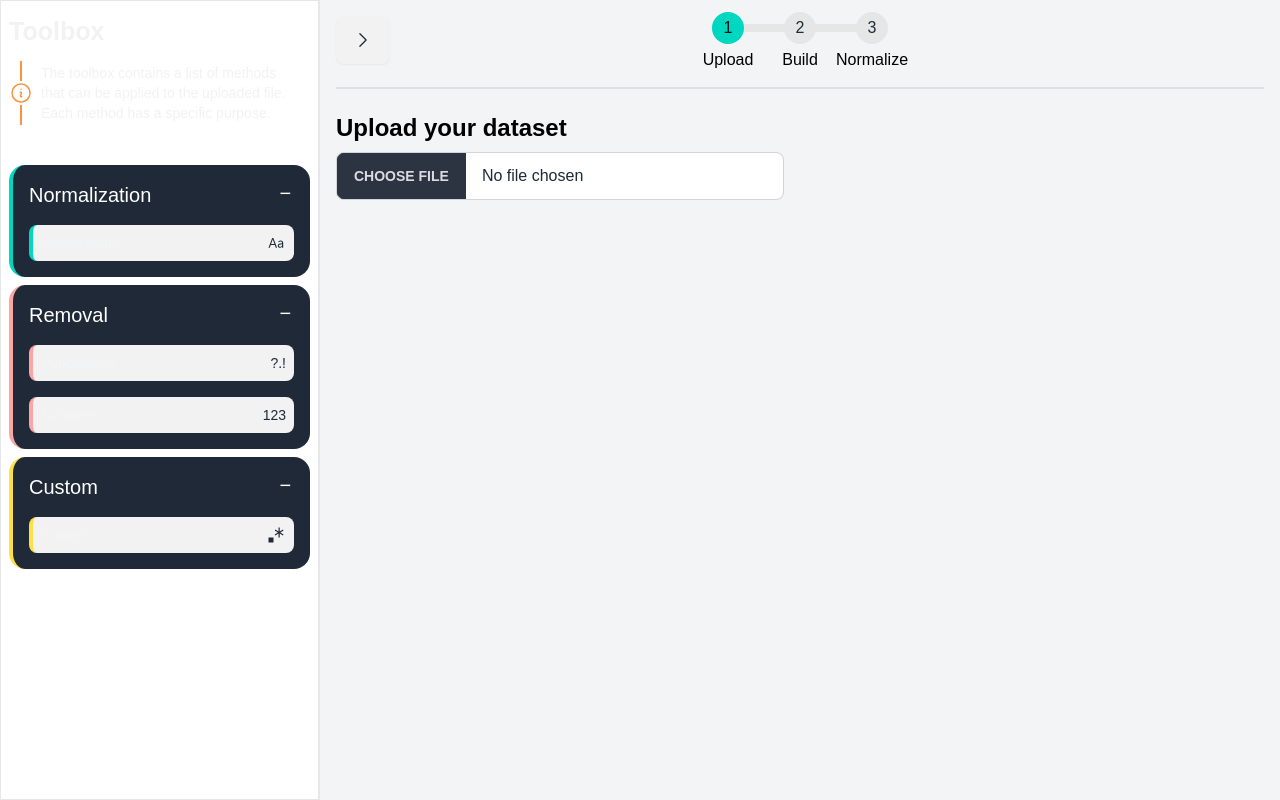
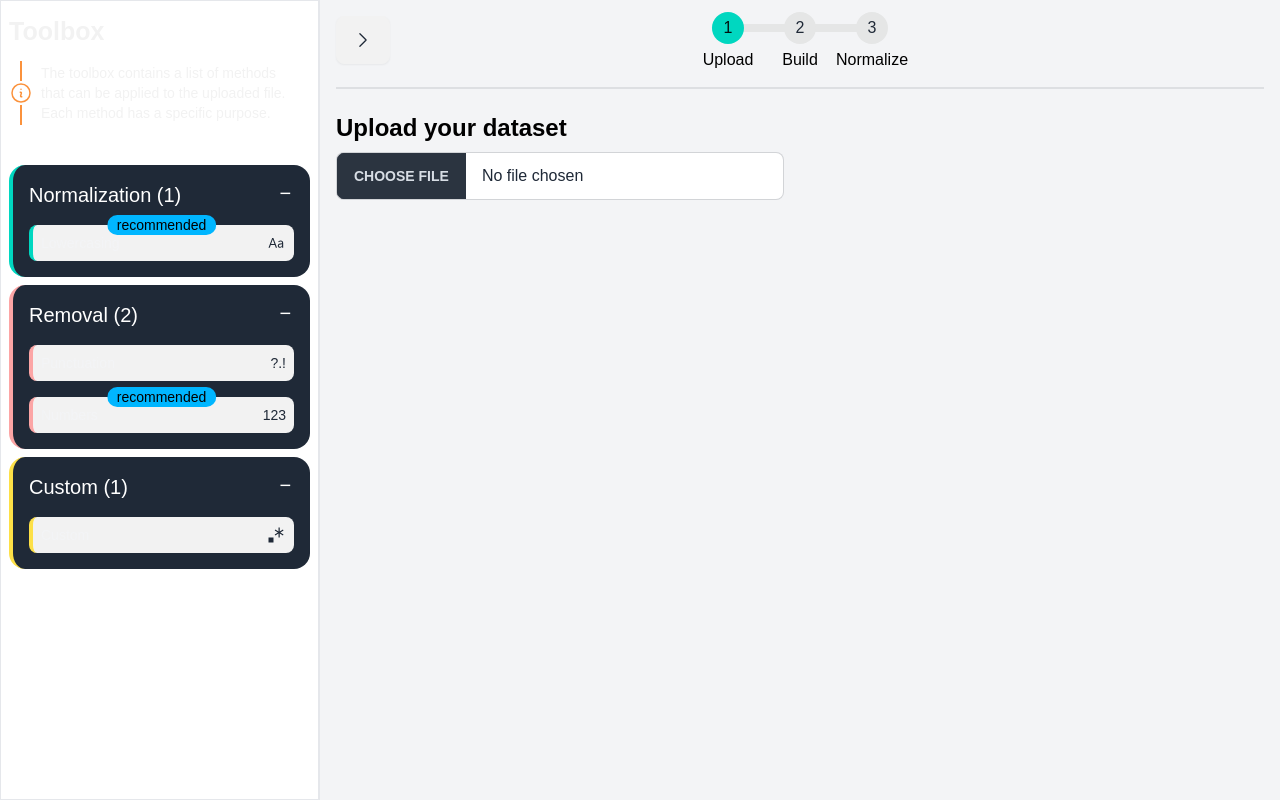
Before and after one commit to 0xbalazstoth/datveez, a Next.js app: page /builder in a window 1280 px wide. Built offline with nearby package versions, Linux system fonts and the light colour scheme.

Commit message:
Added recommended indicator for toolbox items

```diff
--- a/app/builder/page.tsx
+++ b/app/builder/page.tsx
@@ -121,7 +121,7 @@ const StepsPageContent = (props: StepsPageProps) => {
           <div className="flex flex-col gap-2 mt-10">
             <ToolboxGroup
               borderColor={nodeCategoryColors.Normalization}
-              title="Normalization"
+              title={`Normalization (${normalizationToolboxItems.length})`}
             >
               {normalizationToolboxItems.map(
                 (item: ToolboxItemType, index: React.Key) => (
@@ -135,6 +135,7 @@ const StepsPageContent = (props: StepsPageProps) => {
                     icon={item.icon}
                     borderColor={item.borderColor}
                     onClick={item.onDoubleClick}
+                    isRecommended={item.isRecommended}
                   />
                 )
               )}
@@ -142,7 +143,7 @@ const StepsPageContent = (props: StepsPageProps) => {
 
             <ToolboxGroup
               borderColor={nodeCategoryColors.Remove}
-              title="Removal"
+              title={`Removal (${removalToolboxItems.length})`}
             >
               {removalToolboxItems.map(
                 (item: ToolboxItemType, index: React.Key) => (
@@ -156,6 +157,7 @@ const StepsPageContent = (props: StepsPageProps) => {
                     icon={item.icon}
                     borderColor={item.borderColor}
                     onClick={item.onDoubleClick}
+                    isRecommended={item.isRecommended}
                   />
                 )
               )}
@@ -163,7 +165,7 @@ const StepsPageContent = (props: StepsPageProps) => {
 
             <ToolboxGroup
               borderColor={nodeCategoryColors.CustomRegex}
-              title="Custom"
+              title={`Custom (${customToolboxItems.length})`}
             >
               {customToolboxItems.map(
                 (item: ToolboxItemType, index: React.Key) => (
@@ -177,6 +179,7 @@ const StepsPageContent = (props: StepsPageProps) => {
                     icon={item.icon}
                     borderColor={item.borderColor}
                     onClick={item.onDoubleClick}
+                    isRecommended={item.isRecommended}
                   />
                 )
               )}
--- a/app/components/toolbox.item.tsx
+++ b/app/components/toolbox.item.tsx
@@ -13,6 +13,7 @@ interface ToolboxItemProps {
   icon?: React.ReactNode;
   onClick?: () => void;
   borderColor: string;
+  isRecommended?: boolean;
 }
 
 export default function ToolboxItem(props: ToolboxItemProps) {
@@ -27,6 +28,7 @@ export default function ToolboxItem(props: ToolboxItemProps) {
     icon,
     onClick: onDoubleClick,
     borderColor,
+    isRecommended = false,
   } = props;
 
   const handleKeyDown = (event: React.KeyboardEvent<HTMLDivElement>) => {
@@ -36,8 +38,14 @@ export default function ToolboxItem(props: ToolboxItemProps) {
   };
 
   return (
+    <div className={isRecommended ? "w-full indicator" : "w-full"}>
+      {isRecommended ? (
+        <span className="indicator-item indicator-top indicator-center badge badge-info">
+          recommended
+        </span>
+      ) : null}
       <div
-      className={`bg-base-200 rounded-lg p-2 border-l-4 ${borderColor} dndnode ${
+        className={`bg-base-200 rounded-lg p-2 border-l-4 ${borderColor} w-full dndnode ${
           isDropped ? "w-[250px]" : ""
         } ${!isDropped ? "tooltip" : ""}`}
         draggable={!disabled && onDragStart ? true : false}
@@ -47,8 +55,11 @@ export default function ToolboxItem(props: ToolboxItemProps) {
         }
         onDoubleClick={onDoubleClick}
         onKeyDown={handleKeyDown}
-      tabIndex={0} // Make div focusable to receive key events
-      style={{ transform: "translate(0px, 0px)", opacity: disabled ? 0.5 : 1 }}
+        tabIndex={0}
+        style={{
+          transform: "translate(0px, 0px)",
+          opacity: disabled ? 0.5 : 1,
+        }}
       >
         <div className="flex gap-4 items-center justify-between">
           <div>
@@ -59,5 +70,6 @@ export default function ToolboxItem(props: ToolboxItemProps) {
 
         {children}
       </div>
+    </div>
   );
 }
--- a/app/types/node.type.tsx
+++ b/app/types/node.type.tsx
@@ -27,6 +27,7 @@ const typeOfNode = {
     tip: "Lowercase text",
     icon: <VscCaseSensitive className="h-5 w-5" />,
     borderColor: nodeCategoryColors.Normalization,
+    isRecommended: true,
   },
   TokenizationNode: {
     name: "Tokenization",
@@ -54,6 +55,7 @@ const typeOfNode = {
     tip: "Remove numbers",
     icon: React.createElement("span", null, "123"),
     borderColor: nodeCategoryColors.Remove,
+    isRecommended: true,
   },
   CustomRegexNode: {
     name: "Custom",
--- a/app/types/toolbox.items.type.tsx
+++ b/app/types/toolbox.items.type.tsx
@@ -9,6 +9,7 @@ export interface ToolboxItemType {
   icon: string;
   borderColor: string;
   onDoubleClick?: () => void;
+  isRecommended?: boolean;
 }
 
 export const createNormalizationToolboxItems = (
@@ -27,6 +28,7 @@ export const createNormalizationToolboxItems = (
       onDragStart(event, typeOfNode.LowercasingNode.nodeComponentName),
     icon: typeOfNode.LowercasingNode.icon,
     borderColor: typeOfNode.LowercasingNode.borderColor,
+    isRecommended: typeOfNode.LowercasingNode.isRecommended,
   },
 ];
 
@@ -46,6 +48,7 @@ export const createRemovalToolboxItems = (
       onDragStart(event, typeOfNode.PunctuationNode.nodeComponentName),
     icon: typeOfNode.PunctuationNode.icon,
     borderColor: typeOfNode.PunctuationNode.borderColor,
+    isRecommended: typeOfNode.PunctuationNode.isRecommended,
   },
   {
     id: typeOfNode.NumbersNode.name,
@@ -56,6 +59,7 @@ export const createRemovalToolboxItems = (
       onDragStart(event, typeOfNode.NumbersNode.nodeComponentName),
     icon: typeOfNode.NumbersNode.icon,
     borderColor: typeOfNode.NumbersNode.borderColor,
+    isRecommended: typeOfNode.NumbersNode.isRecommended,
   },
 ];
 
@@ -75,5 +79,6 @@ export const createCustomToolboxItems = (
       onDragStart(event, typeOfNode.CustomRegexNode.nodeComponentName),
     icon: typeOfNode.CustomRegexNode.icon,
     borderColor: typeOfNode.CustomRegexNode.borderColor,
+    isRecommended: typeOfNode.CustomRegexNode.isRecommended,
   },
 ];
```
Lines whose indentation alone changed are shown as unchanged.
